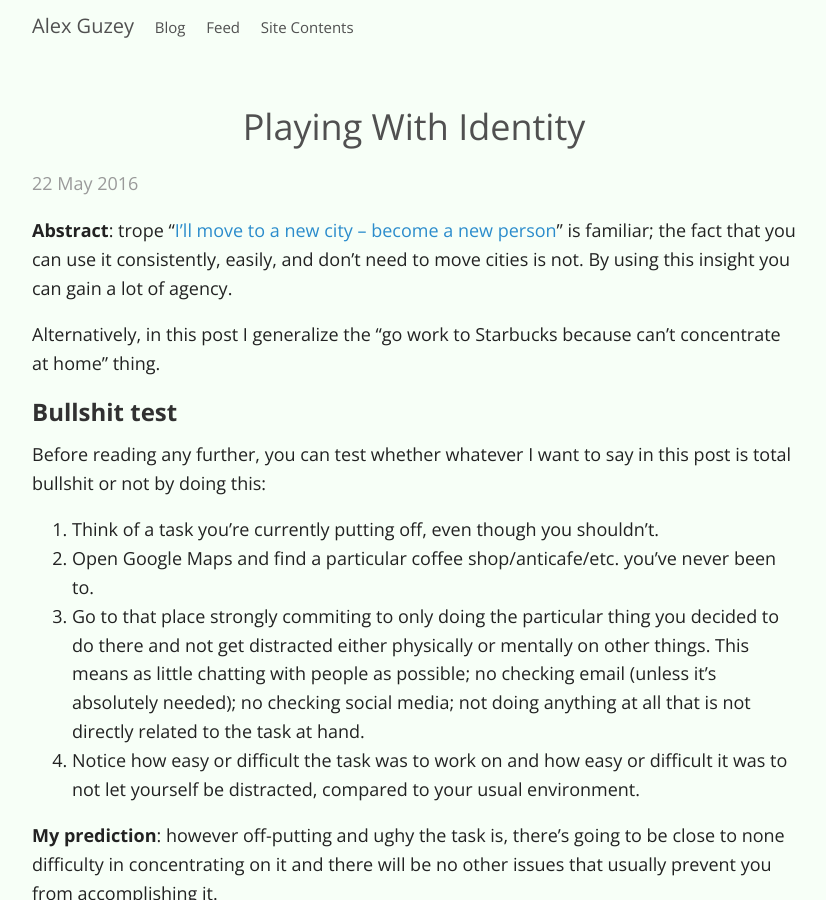
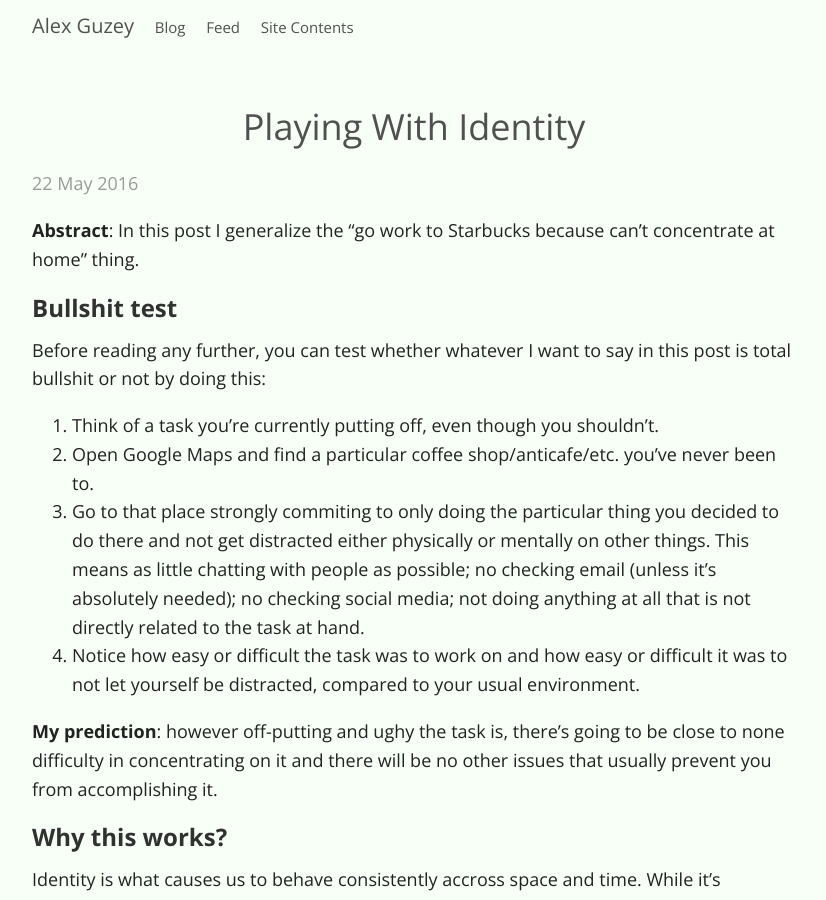
Before and after one commit to guzey/guzey.github.io1, a Jekyll site: the page built from _posts/2016-05-22-playing-with-identity.md, in a window 1280 px wide and 900 px high. Shown: the whole window, without its empty margins (226-1052 px from the left). Built offline with Jekyll 4.4.1, drawn with Linux system fonts in a browser that asks for light colours; comment, search, counter and statistics services are not loaded; a style sheet for code colours, icons or effects is not loaded.

Commit message:
update playing with identity abstract

```diff
--- a/_posts/2016-05-22-playing-with-identity.md
+++ b/_posts/2016-05-22-playing-with-identity.md
@@ -3,9 +3,7 @@ layout: post
 title: Playing With Identity
 ---
 
-**Abstract**: trope "[I'll move to a new city -- become a new person](http://garybasin.com/routine-power-and-peril/)" is familiar; the fact that you can use it consistently, easily, and don't need to move cities is not. By using this insight you can gain a lot of agency.
-
-Alternatively, in this post I generalize the "go work to Starbucks because can't concentrate at home" thing.
+**Abstract**: In this post I generalize the "go work to Starbucks because can't concentrate at home" thing.
 
 ## Bullshit test
 
```
